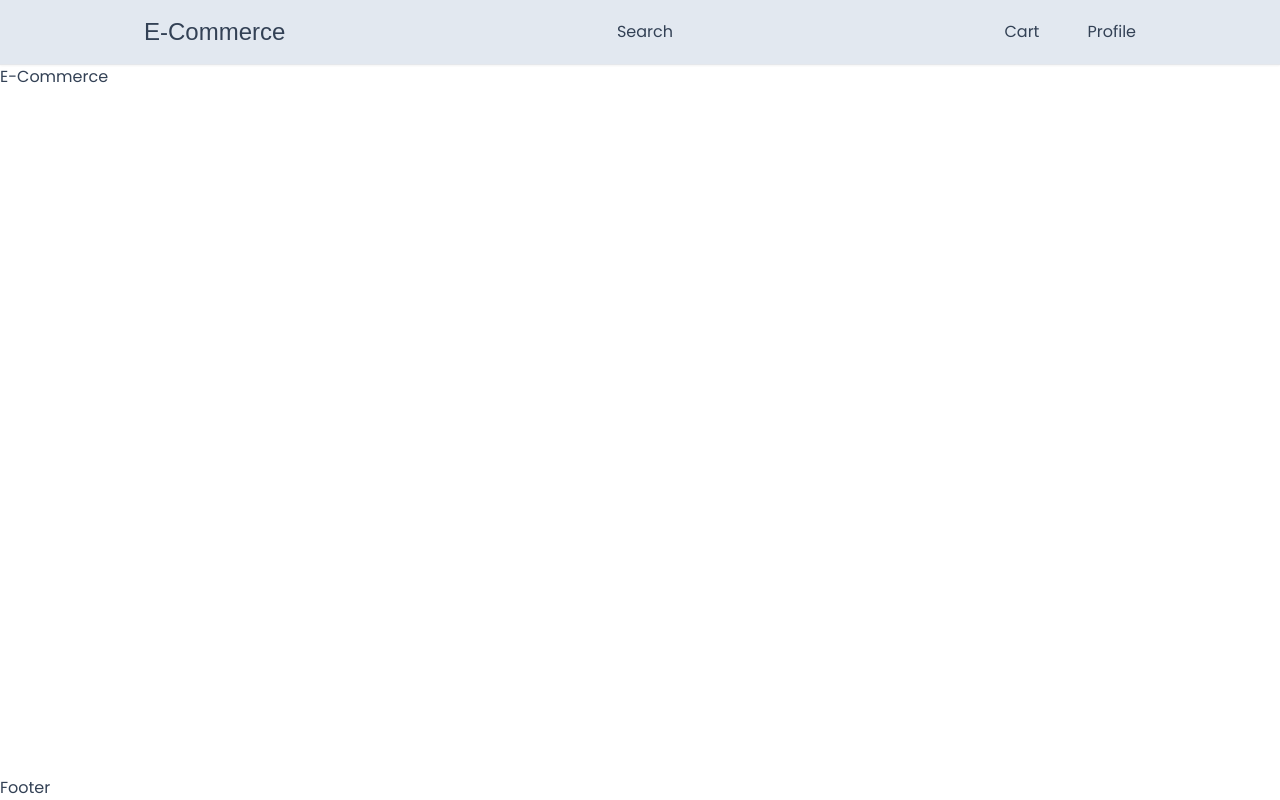
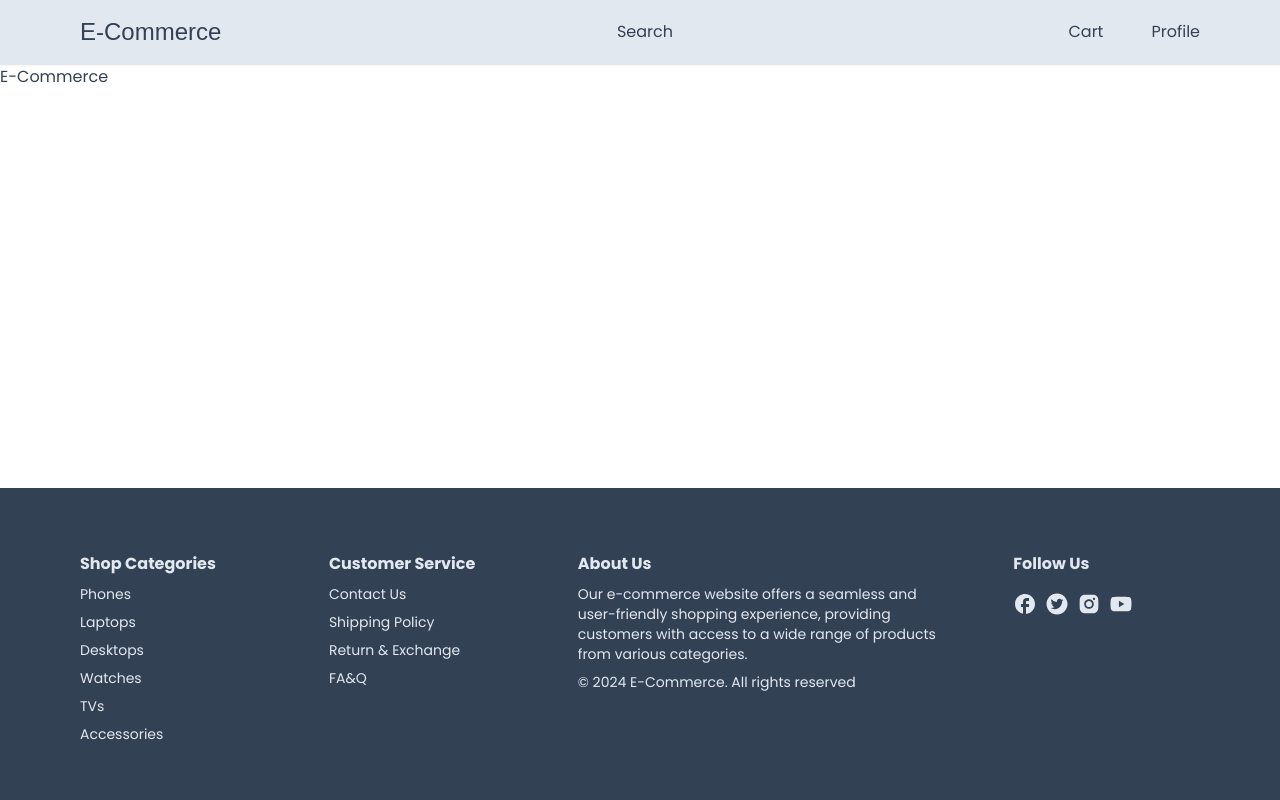
Before and after one commit to vaisakhpn/E-Commerce, a Next.js app: page / in a window 1280 px wide. Built offline with nearby package versions, Linux system fonts and the light colour scheme; a web font is replaced by a local one.

Commit message:
Designed Footer

```diff
--- a/app/component/Container.tsx
+++ b/app/component/Container.tsx
@@ -4,7 +4,7 @@ interface ContainerProps {
 
 const Container: React.FC<ContainerProps> = ({ children }) => {
   return (
-    <div className="max-w-6xl mx-auto xl:px-20 md:px-8 px-4">{children}</div>
+    <div className="max-w-[1920px] mx-auto xl:px-20 md:px-2 px-4">{children}</div>
   );
 };
 
--- a/app/component/footer/Footer.tsx
+++ b/app/component/footer/Footer.tsx
@@ -1,5 +1,46 @@
+import Link from "next/link";
+import Container from "../Container";
+import FooterList from "./FooterList";
+import {MdFacebook} from 'react-icons/md';
+import {AiFillInstagram, AiFillTwitterCircle, AiFillYoutube} from 'react-icons/ai'
+
 export default function Footer() {
   return (
-    <div>Footer</div>
-  )
+    <footer className="bg-slate-700 text-slate-200 text-sm mt-6">
+      <Container>
+        <div className="flex flex-col md:flex-row justify-between pt-16 pb-8">
+          <FooterList>
+            <h3 className="font-bold text-base">Shop Categories</h3>
+            <Link href="#">Phones</Link>
+            <Link href="#">Laptops</Link>
+            <Link href="#">Desktops</Link>
+            <Link href="#">Watches</Link>
+            <Link href="#">TVs</Link>
+            <Link href="#">Accessories</Link>
+          </FooterList>
+          <FooterList>
+            <h3 className="font-bold text-base">Customer Service</h3>
+            <Link href="#">Contact Us</Link>
+            <Link href="#">Shipping Policy</Link>
+            <Link href="#">Return & Exchange</Link>
+            <Link href="#">FA&Q</Link>
+          </FooterList>
+          <div className="w-full md:w-1/3 mb-6 md:mb-0">
+            <h3 className="text-base font-bold mb-2">About Us</h3>
+            <p className="mb-2">Our e-commerce website offers a seamless and user-friendly shopping experience, providing customers with access to a wide range of products from various categories. </p>
+            <p>&copy; {new Date().getFullYear()} E-Commerce. All rights reserved</p>
+          </div>
+          <FooterList>
+          <h3 className="text-base font-bold mb-2">Follow Us</h3>
+          <div className="flex gap-2">
+            <Link href='#'><MdFacebook size={24}/></Link>
+            <Link href='#'><AiFillTwitterCircle size={24}/></Link>
+            <Link href='#'><AiFillInstagram size={24}/></Link>
+            <Link href='#'><AiFillYoutube size={24}/></Link>
+          </div>
+          </FooterList>
+        </div>
+      </Container>
+    </footer>
+  );
 }
--- /dev/null
+++ b/app/component/footer/FooterList.tsx
@@ -0,0 +1,13 @@
+interface FooterListProps {
+  children: React.ReactNode;
+}
+
+const FooterList: React.FC<FooterListProps> = ({ children }) => {
+  return (
+    <div className="w-full sm:w-1/2 md:w-1/4 lg:w-1/6 mb-6 flex flex-col gap-2">
+      {children}
+    </div>
+  );
+};
+
+export default FooterList;
--- a/app/component/nav/NavBar.tsx
+++ b/app/component/nav/NavBar.tsx
@@ -9,10 +9,10 @@ const NavBar = () => {
     <div className="sticky top-0 w-full bg-slate-200 z-30 shadow-sm">
       <div className="py-4 border-b-[1px]">
         <Container>
-          <div className="flex items-center justify-between gap-3 md:gap-0">
+          <div className="flex items-center justify-between gap-3 md:gap-0 select-none">
             <Link className={`${redressed.className} font-bold text-2xl`} href="/">E-Commerce</Link>
             <div className="hidden md:block">Search</div>
-            <div className="flex items-center gap-8 md:gap-12">
+            <div className="flex items-center gap-8 md:gap-12 cursor-pointer">
               <div>Cart</div>
               <div>Profile</div>
             </div>
--- a/package.json
+++ b/package.json
@@ -19,6 +19,7 @@
     "postcss": "8.4.33",
     "react": "18.2.0",
     "react-dom": "18.2.0",
+    "react-icons": "^4.12.0",
     "tailwindcss": "3.4.1",
     "typescript": "5.3.3"
   }
```
Also changed, not shown: 1 other file (tests, documents, lock files or other folders).
